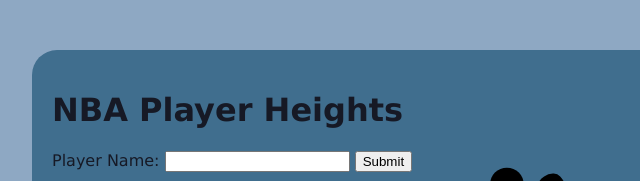
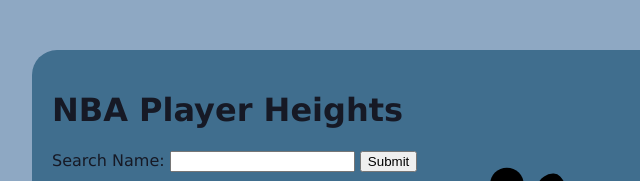
Before and after one commit to gustavlau/nba-player-height-and-autocomplete-api, a plain HTML site: page index.html in a window 1280 px wide. Shown: the top 181 px of the page, 288-928 px from the left. Drawn offline with nearby package versions, Linux system fonts and the light colour scheme.

Commit message:
html and css changes to reflext js

```diff
--- a/index.html
+++ b/index.html
@@ -5,7 +5,6 @@
     <meta http-equiv="X-UA-Compatible" content="IE=edge">
     <meta name="viewport" content="width=device-width, initial-scale=1.0">
     <title>Document</title>
-    <!-- <link href="https://cdn.jsdelivr.net/npm/bootstrap@5.0.0-beta1/dist/css/bootstrap.min.css" rel="stylesheet" integrity="sha384-giJF6kkoqNQ00vy+HMDP7azOuL0xtbfIcaT9wjKHr8RbDVddVHyTfAAsrekwKmP1" crossorigin="anonymous"> -->
     <link rel="stylesheet" href="odometer-theme-minimal.css" />
     <link href="main.css" rel="stylesheet">
 
@@ -15,7 +14,7 @@
     <h1>NBA Player Heights</h1>
     <div class="grid">
     <form id="player-search">
-        <label for="player name">Player Name:</label>
+        <label for="player name">Search Name:</label>
         <input type="text" name="name">
         <input type="submit">
     </form>
--- a/main.css
+++ b/main.css
@@ -60,3 +60,8 @@ body {
     align-items: center;
     justify-content: center;
 }
+
+
+.searched-players:hover{
+    cursor:pointer;
+}
```
